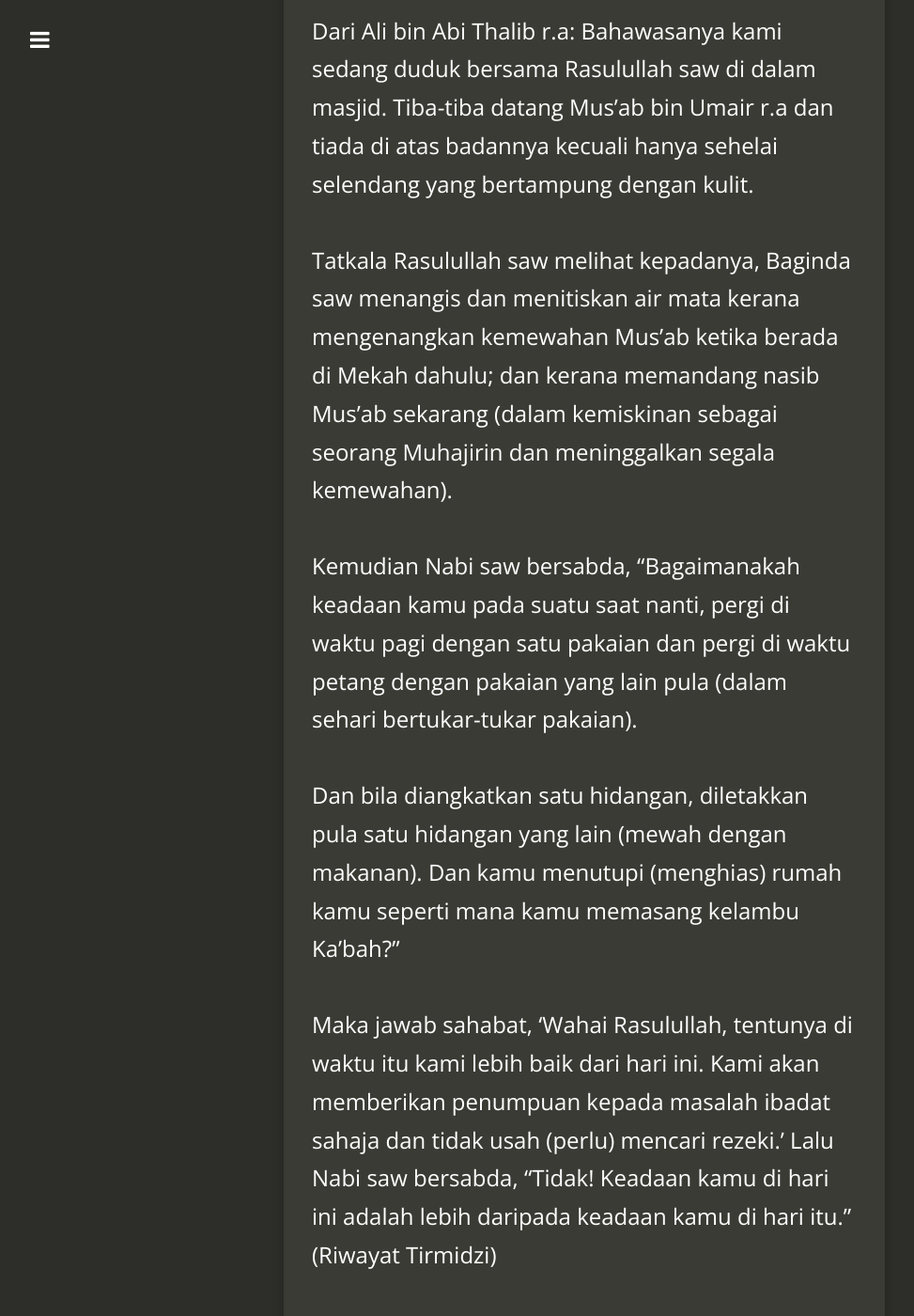
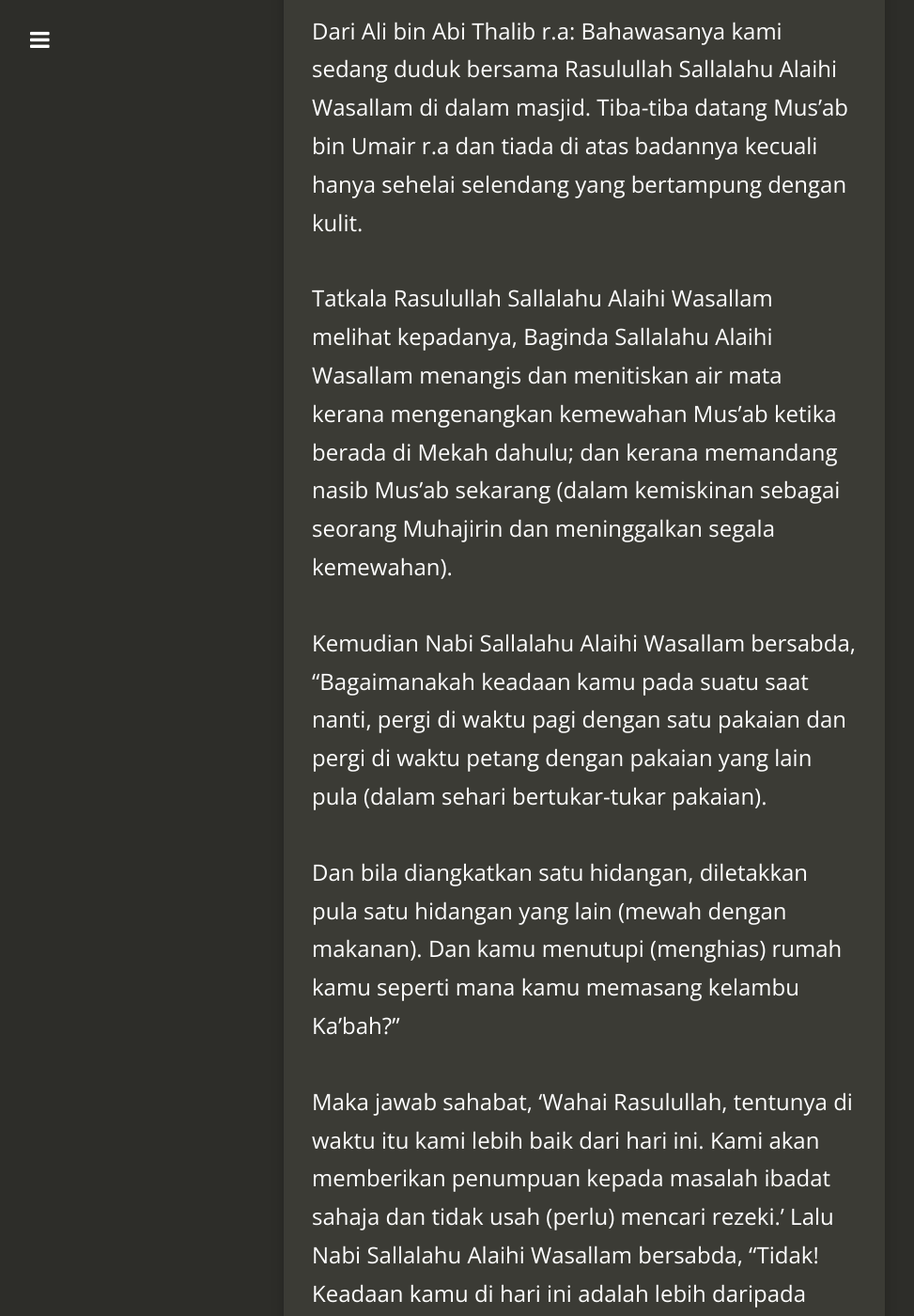
Before and after one commit to kedamaian/swsyafiq, a Jekyll site: the page built from _posts/2011-02-15-peristiwa-akhir-zaman-8.md, in a window 1280 px wide and 1400 px high, scrolled down 217 px. Shown: the whole window at 94% size, without its empty margins (18-991 px from the left). Built offline with Jekyll 4.4.1, drawn with Linux system fonts in a browser that asks for light colours; nearby versions of some CDN libraries; comment, search, counter and statistics services are not loaded; some of the changed text lies outside the part shown.

Commit message:
Update 2011-02-15-peristiwa-akhir-zaman-8.md

```diff
--- a/_posts/2011-02-15-peristiwa-akhir-zaman-8.md
+++ b/_posts/2011-02-15-peristiwa-akhir-zaman-8.md
@@ -6,20 +6,20 @@ title: Peristiwa Akhir Zaman 8
 categories:
   - Hadis
 ---
-Dari Ali bin Abi Thalib r.a: Bahawasanya kami sedang duduk bersama Rasulullah saw di dalam masjid. Tiba-tiba datang Mus’ab bin Umair r.a dan tiada di atas badannya kecuali hanya sehelai selendang yang bertampung dengan kulit.
+Dari Ali bin Abi Thalib r.a: Bahawasanya kami sedang duduk bersama Rasulullah Sallalahu Alaihi Wasallam di dalam masjid. Tiba-tiba datang Mus’ab bin Umair r.a dan tiada di atas badannya kecuali hanya sehelai selendang yang bertampung dengan kulit.
 
-Tatkala Rasulullah saw melihat kepadanya, Baginda saw menangis dan menitiskan air mata kerana mengenangkan kemewahan Mus’ab ketika berada di Mekah dahulu; dan kerana memandang nasib Mus’ab sekarang (dalam kemiskinan sebagai seorang Muhajirin dan meninggalkan segala kemewahan).
+Tatkala Rasulullah Sallalahu Alaihi Wasallam melihat kepadanya, Baginda Sallalahu Alaihi Wasallam menangis dan menitiskan air mata kerana mengenangkan kemewahan Mus’ab ketika berada di Mekah dahulu; dan kerana memandang nasib Mus’ab sekarang (dalam kemiskinan sebagai seorang Muhajirin dan meninggalkan segala kemewahan).
 
-Kemudian Nabi saw bersabda, “Bagaimanakah keadaan kamu pada suatu saat nanti, pergi di waktu pagi dengan satu pakaian dan pergi di waktu petang dengan pakaian yang lain pula (dalam sehari bertukar-tukar pakaian).
+Kemudian Nabi Sallalahu Alaihi Wasallam bersabda, “Bagaimanakah keadaan kamu pada suatu saat nanti, pergi di waktu pagi dengan satu pakaian dan pergi di waktu petang dengan pakaian yang lain pula (dalam sehari bertukar-tukar pakaian).
 
 Dan bila diangkatkan satu hidangan, diletakkan pula satu hidangan yang lain (mewah dengan makanan). Dan kamu menutupi (menghias) rumah kamu seperti mana kamu memasang kelambu Ka’bah?”
 
-Maka jawab sahabat, ‘Wahai Rasulullah, tentunya di waktu itu kami lebih baik dari hari ini. Kami akan memberikan penumpuan kepada masalah ibadat sahaja dan tidak usah (perlu) mencari rezeki.’ Lalu Nabi saw bersabda, “Tidak! Keadaan kamu di hari ini adalah lebih daripada keadaan kamu di hari itu.” (Riwayat Tirmidzi)
+Maka jawab sahabat, ‘Wahai Rasulullah, tentunya di waktu itu kami lebih baik dari hari ini. Kami akan memberikan penumpuan kepada masalah ibadat sahaja dan tidak usah (perlu) mencari rezeki.’ Lalu Nabi Sallalahu Alaihi Wasallam bersabda, “Tidak! Keadaan kamu di hari ini adalah lebih daripada keadaan kamu di hari itu.” (Riwayat Tirmidzi)
 
 **Penjelasan dan Pengajaran:**
 
 1. Kemewahan hidup membuatkan kita terleka untuk beribadat kepada Allah SWT. Maksud kemewahan adalah, melebihi apa yang diperlukan.
 
-2. Perbezaan besar antara sahabat Rasulullah saw dengan umat Islam sekarang. Para sahabat sentiasa berfikir bagaimana hendak menambahkan ibadat, sebaliknya umat Islam sekarang sibuk berfikir bagaimana hendak menambah harta. Para sahabat sanggup meninggalkan kemewahan demi agama, umat Islam sekarang sanggup meninggalkan agama demi kemewahan. Maha Benar Allah dan Rasul-Nya.
+2. Perbezaan besar antara sahabat Rasulullah Sallalahu Alaihi Wasallam dengan umat Islam sekarang. Para sahabat sentiasa berfikir bagaimana hendak menambahkan ibadat, sebaliknya umat Islam sekarang sibuk berfikir bagaimana hendak menambah harta. Para sahabat sanggup meninggalkan kemewahan demi agama, umat Islam sekarang sanggup meninggalkan agama demi kemewahan. Maha Benar Allah dan Rasul-Nya.
 
 3. Sepatutnya umat Islam kini perlu lebih beribadat kerana segala kemudahan berada di depan mata. Sumber air, elektrik, masjid, jalan, kenderaan dan pelbagai lagi kemudahan sudah tersedia, tetapi sayangnya umat Islam sekarang telah kufur pada nikmat Allah yang Maha Agung.
```
